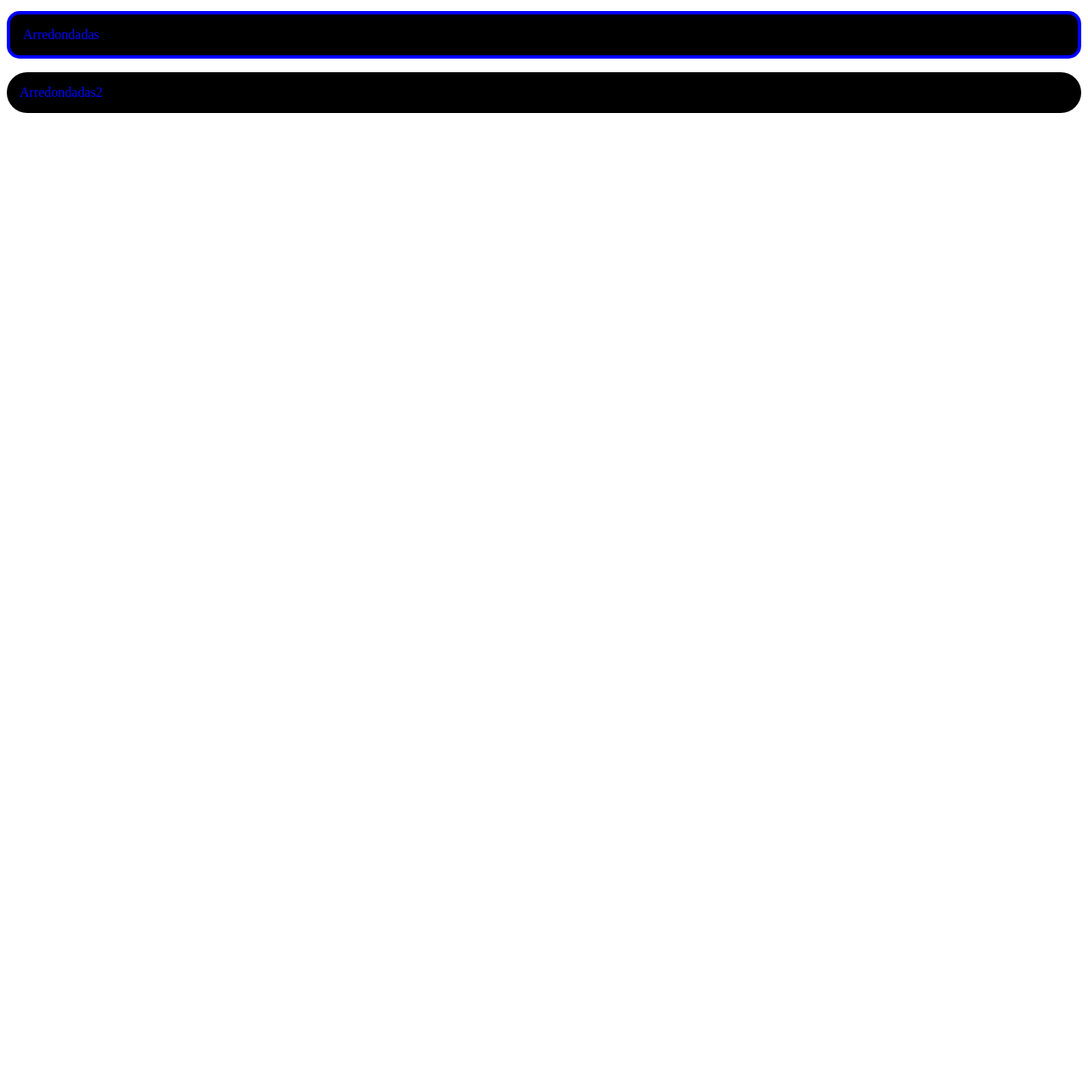
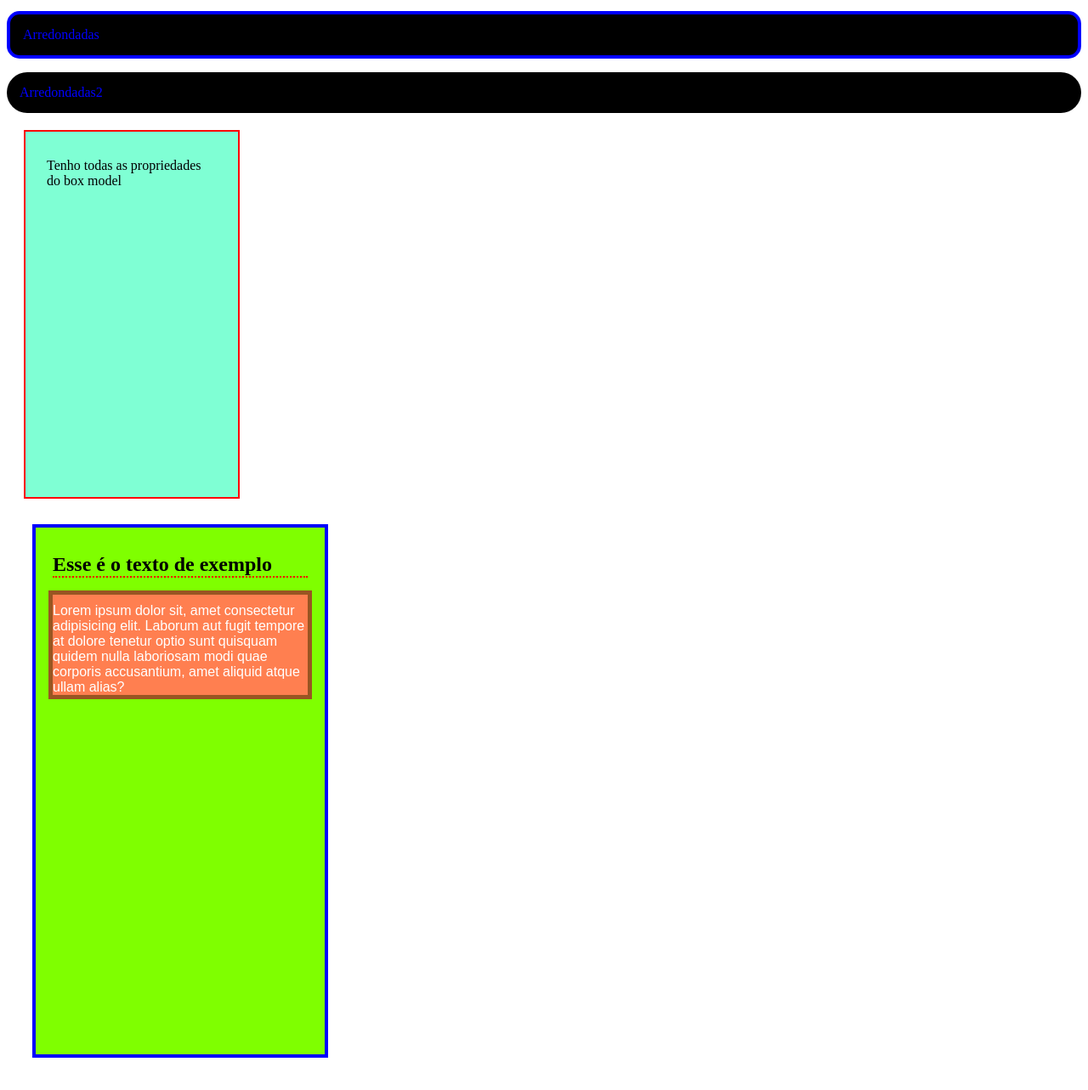
Before and after one commit to Alcidiano/13-03-html, a plain HTML site: page index.html in a window 1280 px wide. Shown: the part 2670-3953 px from the top of the page at 85% size. Before the commit the page ends 3327 px from the top, so only its background shows below. Drawn offline with Linux system fonts and the light colour scheme.

Commit message:
23 Desafio

```diff
--- a/css/style.css
+++ b/css/style.css
@@ -174,3 +174,32 @@
     padding: 15px;
     border-radius: 25px;
 }
+
+/* box model */
+
+.box-model{
+    margin: 20px;
+    background-color: aquamarine;
+    padding: 15px 25px;
+    border: 2px solid red;
+    width: 200px;
+    height: 400px;
+}
+
+#meuelemento{
+    margin: 30px;
+    background-color: chartreuse;
+    padding: 10px 20px;
+    border: 4px solid blue;
+    width: 300px;
+    height: 600px;
+}
+
+#meutexto{
+    background-color: coral;
+    padding-top: 10px;
+    font-family: Arial, Helvetica, sans-serif;
+    color: #fff;
+    outline: 5px solid #952;
+
+}
--- a/index.html
+++ b/index.html
@@ -128,5 +128,21 @@
     <p class="arredondadas">Arredondadas</p>
     <p class="arredondadas2">Arredondadas2</p>
 
+    <!-- 22 box model -->
+
+    <div class="box-model">
+        <p>Tenho todas as propriedades do box model</p>
+    </div>
+
+    <!-- 23 Desafio -->
+
+    <div id="meuelemento">
+        <h2 class="textoemdestaque">Esse é o texto de exemplo</h2>
+
+        <p id="meutexto">Lorem ipsum dolor sit, amet consectetur adipisicing elit. Laborum aut fugit tempore at dolore tenetur optio sunt quisquam quidem nulla laboriosam modi quae corporis accusantium, amet aliquid atque ullam alias?</p>
+    </div>
+
+
+
 </body>
 </html>
```
